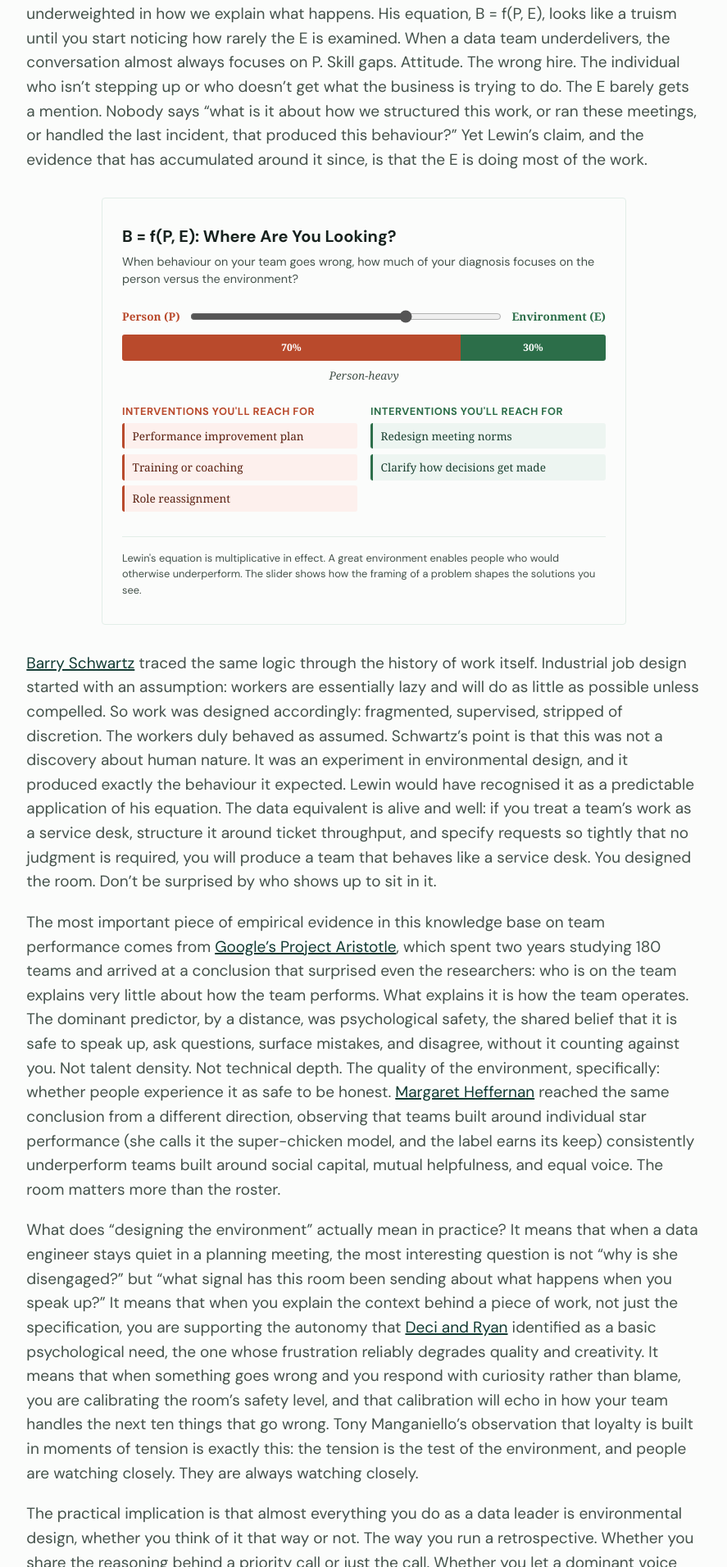
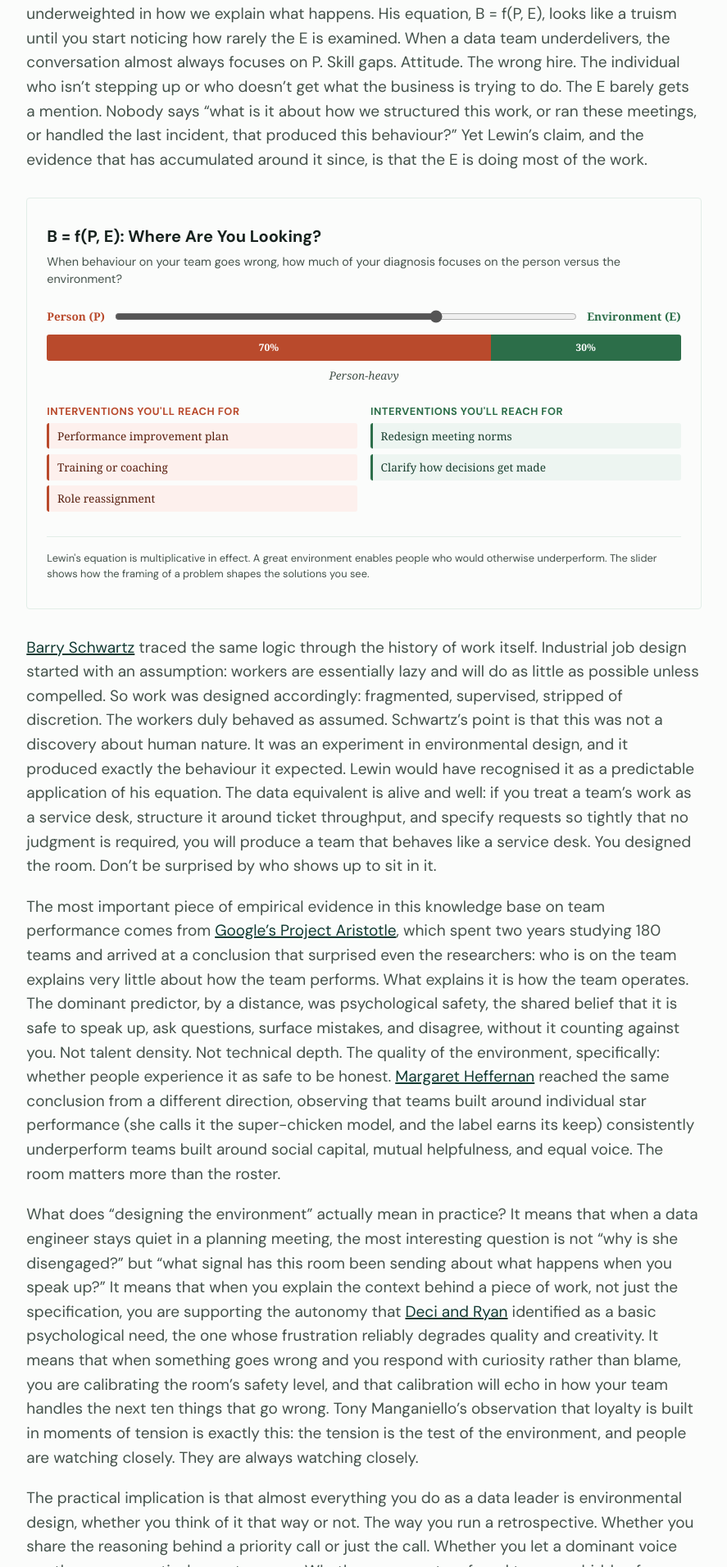
Before and after one commit to mitchelllisle/mitchelllisle.github.io, a Jekyll site: the page built from collections/_posts/2026-06-04-designing-the-room.md, in a window 1280 px wide. Shown: the part 1858-3769 px from the top of the page at 82% size, without its empty margins (196-1083 px from the left). Built offline with Jekyll 4.4.1, drawn with Linux system fonts in a browser that asks for light colours.

Commit message:
new article

```diff
--- a/collections/_posts/2026-06-04-designing-the-room.md
+++ b/collections/_posts/2026-06-04-designing-the-room.md
@@ -25,7 +25,7 @@ Research and experience suggest that many factors affecting team performance rel
 
 [Kurt Lewin](https://en.wikipedia.org/wiki/Kurt_Lewin) spent decades trying to convince people of a deceptively simple idea: behaviour is a function of both the person and the environment, and the environment is systematically underweighted in how we explain what happens. His equation, B = f(P, E), looks like a truism until you start noticing how rarely the E is examined. When a data team underdelivers, the conversation almost always focuses on P. Skill gaps. Attitude. The wrong hire. The individual who isn't stepping up or who doesn't get what the business is trying to do. The E barely gets a mention. Nobody says "what is it about how we structured this work, or ran these meetings, or handled the last incident, that produced this behaviour?" Yet Lewin's claim, and the evidence that has accumulated around it since, is that the E is doing most of the work.
 
-<div id="lewin-viz" style="font-family: Georgia, serif; max-width: 640px; margin: 2rem auto; padding: 2rem 1.5rem; color: var(--color-base-text); background: var(--color-base-bg); border: 1px solid var(--color-base-bg-3); border-radius: 4px;">
+<div id="lewin-viz" style="font-family: Georgia, serif; margin: 2rem 0; padding: 2rem 1.5rem; color: var(--color-base-text); background: var(--color-base-bg); border: 1px solid var(--color-base-bg-3); border-radius: 4px;">
   <h2 style="font-size: 1.25rem; font-weight: 600; margin: 0 0 0.4rem; color: var(--color-base-text);">B = f(P, E): Where Are You Looking?</h2>
   <p style="font-size: 0.9rem; color: var(--color-base-text-2); margin: 0 0 1.5rem; line-height: 1.5;">When behaviour on your team goes wrong, how much of your diagnosis focuses on the person versus the environment?</p>
   <div style="display: flex; align-items: center; gap: 0.75rem; margin-bottom: 0.75rem;">
```
